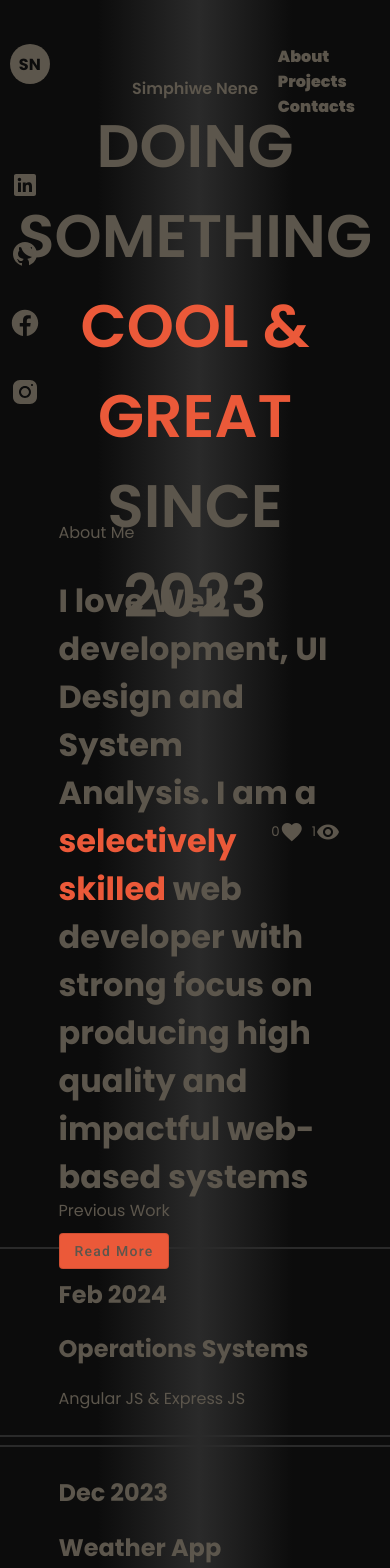
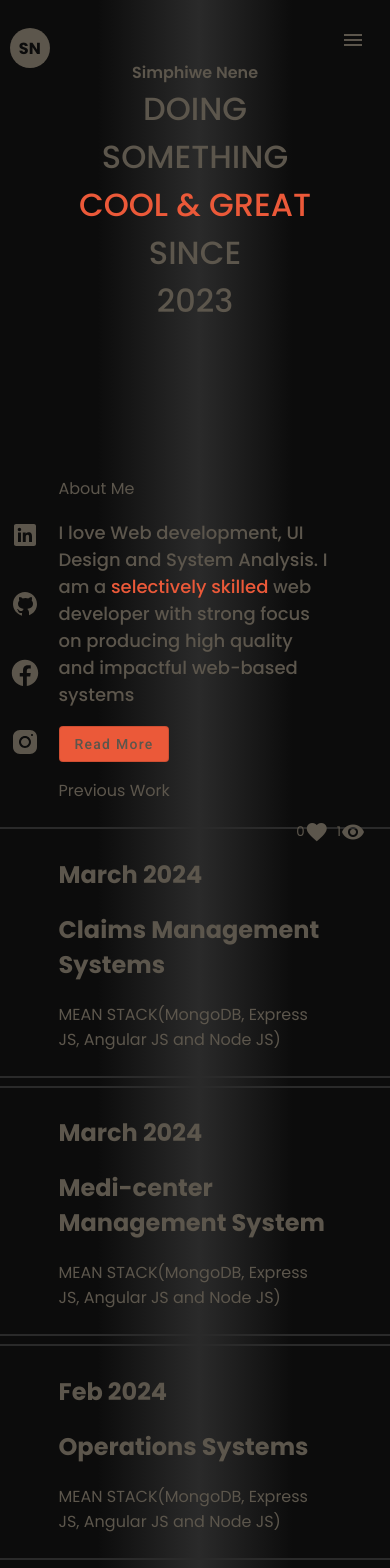
Before and after one commit to Simphiwe20/portfolio-website, an Angular app: page /home in a window 390 px wide. Shown: the top 1568 px of the page. Built offline with nearby package versions, Linux system fonts and the light colour scheme; a web font is replaced by a local one.

Commit message:
added feature

```diff
--- a/src/app/components/about/about.component.scss
+++ b/src/app/components/about/about.component.scss
@@ -75,3 +75,11 @@ mat-slider > input {
     }
 
 }
+
+@media only screen and (max-width: 550px) {
+    .about {
+        font-size: large;
+        font-weight: 500;
+    }
+
+}
--- a/src/app/components/about/about.component.ts
+++ b/src/app/components/about/about.component.ts
@@ -1,4 +1,4 @@
-import { AfterViewInit, Component, EventEmitter, Output } from '@angular/core';
+import { AfterViewInit, Component, EventEmitter, Input, OnChanges, Output, SimpleChanges } from '@angular/core';
 // typical import
 import gsap from "gsap";
 import { Draggable, Flip, MotionPathPlugin, ScrollTrigger } from 'gsap/all';
@@ -12,21 +12,25 @@ gsap.registerPlugin(ScrollTrigger, Draggable, Flip, MotionPathPlugin);
   templateUrl: './about.component.html',
   styleUrls: ['./about.component.scss']
 })
-export class AboutComponent implements AfterViewInit {
+export class AboutComponent implements AfterViewInit, OnChanges {
 
   @Output() isReadMore = new EventEmitter<boolean>()
-
-  isShowMore: boolean = false
-  skills: any[] = [{ name: 'HTML', exp: '6 months', icon: '../../../assets/skills-icons/HTML5.png', per: '80%', value: 80 },
-  { name: 'CSS3', exp: '6 months', icon: '../../../assets/skills-icons/CSS3.png', per: '80%', value: 80 },
-  { name: 'JavaScript', exp: '5 months', icon: '../../../assets/skills-icons/JavaScript.png', per: '70%', value: 70 },
-  { name: 'TypeScript', exp: '3 months', icon: '../../../assets/skills-icons/TypeScript.png', per: '90%', value: 90 },
+  @Input() isShowMore: boolean = false
+  skills: any[] = [{ name: 'HTML', exp: '6 months', icon: '../../../assets/skills-icons/HTML5.png', per: '70%', value: 70 },
+  { name: 'CSS3', exp: '6 months', icon: '../../../assets/skills-icons/CSS3.png', per: '75%', value: 75 },
+  { name: 'JavaScript', exp: '5 months', icon: '../../../assets/skills-icons/JavaScript.png', per: '60%', value: 60 },
+  { name: 'TypeScript', exp: '3 months', icon: '../../../assets/skills-icons/TypeScript.png', per: '65%', value: 65 },
   { name: 'Angular', exp: '3 months', icon: '../../../assets/skills-icons/AngularJS.png', per: '60%', value: 60 },
-  { name: 'Node.js', exp: '1 months', icon: '../../../assets/skills-icons/Node.js.png', per: '40%', value: 40 },
-  { name: 'Express', exp: '1 months', icon: '../../../assets/skills-icons/Express.png', per: '60%', value: 60 },
-  { name: 'Postman', exp: '1 months', icon: '../../../assets/skills-icons/Postman.png', per: '55%', value: 55 },
+  { name: 'Node.js', exp: '2 months', icon: '../../../assets/skills-icons/Node.js.png', per: '40%', value: 40 },
+  { name: 'Express', exp: '2 months', icon: '../../../assets/skills-icons/Express.png', per: '60%', value: 60 },
+  { name: 'Postman', exp: '2 months', icon: '../../../assets/skills-icons/Postman.png', per: '50%', value: 50 },
   { name: 'Python', exp: '1 year', icon: '../../../assets/skills-icons/Python.png', per: '50%', value: 50 },
 ]
+
+
+  ngOnChanges(changes: SimpleChanges): void {
+    this.isShowMore = this.isShowMore
+  }
 
   ngAfterViewInit(): void {
     gsap.from('.about-anime', {
@@ -35,22 +39,14 @@ export class AboutComponent implements AfterViewInit {
       x: -100,
       delay: 0.8,
       stagger: .3,
-      // y: -0,
-      // scale: 50,
       opacity: 0,
-      // rotation: 60,
-      // ease: 'expo.inOut',
       scrollTrigger: '.about-anime'
     })
     gsap.from('.title', {
       duration: 1.5,
       y: 50,
       x: -150,
-      // y: -0,
-      // scale: 50,
       opacity: 0,
-      // rotation: 60,
-      // ease: 'expo.inOut',
       scrollTrigger: '.title'
     })
   }
--- a/src/app/components/contacts/contacts.component.html
+++ b/src/app/components/contacts/contacts.component.html
@@ -1,5 +1,5 @@
-<div #home class="main-container full-height flex column center-center">
-    <div class="width-70 height-95">
+<div #home class="main-container flex column center-center">
+    <div class="width-70 ">
         <p class="">Reach Out</p>
         <form [formGroup]="contactForm" class="flex column gap-1" *ngIf="!isSubmitted">
             <mat-form-field class="example-full-width">
--- a/src/app/components/home/home.component.html
+++ b/src/app/components/home/home.component.html
@@ -1,4 +1,4 @@
-<div #home class="main-container full-height flex column center-center">
+<div #home class="main-container full-height flex gap column center-center">
     <!-- <div class="cursor" id="cursor">
 
     </div> -->
@@ -6,14 +6,19 @@
         <header class=" full-width flex spacebetween ">
             <div>
                 <div class="initials flex center-center">
-                    <h4 class="no-margin" routerLink="/home">SN</h4>
+                    <h4 class="no-margin" (click)="toHome()">SN</h4>
                 </div>
             </div>
             <nav>
                 <div class="fixed">
+                    <div class="menuIcon flex col-start-end" (click)="viewMenu()" id='menuIcon'>
+                        <mat-icon>menu</mat-icon>
+                    </div>
+                    <div class="nav" #menu>
                         <div *ngFor="let menu of menuItems">
                             <p class="menu" (click)="navigate(menu.name)" [class.color-change]="menu.clickedOn"
-                            routerLinkActive="link" [routerLink]="menu.route">{{menu.label}}</p>
+                                routerLinkActive="link">{{menu.label}}</p>
+                        </div>
                     </div>
                 </div>
             </nav>
@@ -23,8 +28,7 @@
                 <div class="icons">
                     <div class="m-b-80 flex column col-start-end gap-2 pic">
                         <a [href]="icon.link" *ngFor="let icon of icons" target="_blank">
-                            <img class="pointer"  [matTooltip]='icon.tooltip'
-                            [src]="icon.iconLink" [alt]="icon.name">
+                            <img class="pointer" [matTooltip]='icon.tooltip' [src]="icon.iconLink" [alt]="icon.name">
                         </a>
 
                     </div>
@@ -44,20 +48,6 @@
             </div>
         </div>
     </div>
-</div>
-<div id="about" class="main-container flex column center-center">
-    <div class="">
-        <app-about (isReadMore)="hideOthers($event)"></app-about>
-    </div>
-</div>
-<div id="projects" class="main-container flex-1 full-width" *ngIf="!isShowMore">
-    <div class="">
-        <app-projects></app-projects>
-    </div>
-</div>
-<div id="contacts" class="main-container flex-1 m-t-70 full-width" *ngIf="!isShowMore">
-    <div class="">
-        <app-contacts></app-contacts>
     <div class="fixed b-r flex gap-05">
         <div class="flex center-center">
             <small>{{likeCount}}</small>
@@ -69,6 +59,14 @@
         </div>
 
     </div>
+</div>
 
+<div id="about" class=" flex column center-center">
+    <app-about [isShowMore]="isShowMore" (isReadMore)="hideOthers($event)"></app-about>
 </div>
+<div id="projects" class="full-width" *ngIf="!isShowMore">
+    <app-projects></app-projects>
 </div>
+<div id="contacts" class=" full-width" *ngIf="!isShowMore">
+    <app-contacts></app-contacts>
+</div>
--- a/src/app/components/home/home.component.scss
+++ b/src/app/components/home/home.component.scss
@@ -9,7 +9,7 @@ p {
 }
 
 h2 {
-    text-transform:uppercase ;
+    text-transform: uppercase;
 }
 
 header p {
@@ -22,6 +22,9 @@ header p {
 
 .no-margin {
     margin: 0;
+}
+.container {
+    height: 100%;
 }
 
 .main-container {
@@ -37,6 +40,7 @@ header p {
     color: #0c0c0c;
     position: fixed;
     z-index: 1000;
+
     &:hover {
         cursor: pointer;
     }
@@ -51,23 +55,30 @@ section {
 
 nav {
     z-index: 100;
+
     span {
-    display: none;
-}
+        display: none;
+    }
 }
 
-.menu{
-        font-weight: 700;
-        cursor: pointer;
-        font-weight: 900;
-    }
+.menu {
+    font-weight: 700;
+    cursor: pointer;
+    font-weight: 900;
+}
 
 .icon {
     height: 90%;
+    display: block !important;
+
     img {
         height: 40px;
         width: 40px;
     }
+}
+
+#about {
+    margin-top: 80px;
 }
 
 
@@ -92,7 +103,7 @@ nav {
 
 .fixed {
     position: fixed;
-    right: 35px
+    right: 25px
 }
 
 .relative {
@@ -104,10 +115,6 @@ nav {
     bottom: 0px;
     z-index: 100;
 }
-
-// .link {
-//     color: $bg-color;
-// }
 
 .color-change {
     color: $hover-color;
@@ -121,15 +128,11 @@ nav {
 
 .b-r {
     bottom: 0;
-    right: 50px;
+    right: 25px;
 }
 
 .margin-l {
     margin-left: 20px;
-}
-
-#contacts {
-    margin-top: 300px;
 }
 
 img {
@@ -137,15 +140,41 @@ img {
     height: 30px;
 }
 
+.menuIcon {
+    display: none;
 
-@media only screen and (max-width: 750px) {
+    &:hover {
+        cursor: pointer;
+        color: $hover-color;
+    }
+}
+
+
+// @media only screen and (max-width: 750px) {
+//     h2 {
+//         font-size: larger;
+//     }
+
+// }
+
+@media only screen and (max-width: 550px) {
     .main-container {
-        height: 70% !important;
+        height: 45% !important;
     }
 
-    .icons {
-        position: fixed;
-        bottom: 350px;
+    .welcome {
+        h1 {
+            font-size: xx-large;
+            font-weight: 500;
+        }
+    }
+
+    .menuIcon {
+        display: flex;
+    }
+
+    .nav {
+        display: none;
     }
 
 }
--- a/src/app/components/home/home.component.ts
+++ b/src/app/components/home/home.component.ts
@@ -16,19 +16,21 @@ gsap.registerPlugin(ScrollTrigger, Draggable, Flip, MotionPathPlugin);
 export class HomeComponent implements OnInit, AfterViewInit {
 
   viewCount: number = 0
-  likeCount: number =0
+  likeCount: number = 0
 
   @ViewChild('home', { static: true }) home!: ElementRef<HTMLDivElement>
-  // @ViewChild('cursor') cursor!: ElementRef
+  @ViewChild('menuIcon') menuIcon!: ElementRef
+  @ViewChild('menu') menu!: ElementRef
+
   cursor: any;
   menuItems: any = [
-    {name: 'about', label: 'About', route: '/home/about', clickedOn: false},
-    {name: 'projects', label: 'Projects', route: '/home/projects', clickedOn: false},
-    {name: 'contacts', label: 'Contacts', route: '/home/contacts', clickedOn: false},
+    { name: 'about', label: 'About', route: '/home/about', clickedOn: false },
+    { name: 'projects', label: 'Projects', route: '/home/projects', clickedOn: false },
+    { name: 'contacts', label: 'Contacts', route: '/home/contacts', clickedOn: false },
   ]
   section: any;
-  icons: any[] = [{name: 'LinkedIn icon', iconLink: '../../../assets/linkedin.svg', tooltip: 'Check my linkedIn account', link: 'https://www.linkedin.com/in/simphiwe-gift-nene-2460151a2/'}, {name: 'Github icon', iconLink: '../../../assets/github.svg', tooltip: 'Check my github account', link: 'https://github.com/Simphiwe20'},
-                  {name: 'Facebook icon', iconLink: '../../../assets/facebook.svg', tooltip: 'Check my favenook account', link: 'https://www.facebook.com/mbhele.dlamini/'}, {name: 'Instagram icon', iconLink: '../../../assets/instagram.svg', tooltip: 'Check my instagram account', link: 'https://www.linkedin.com/in/simphiwe-gift-nene-2460151a2/'}];
+  icons: any[] = [{ name: 'LinkedIn icon', iconLink: '../../../assets/linkedin.svg', tooltip: 'Check my linkedIn account', link: 'https://www.linkedin.com/in/simphiwe-gift-nene-2460151a2/' }, { name: 'Github icon', iconLink: '../../../assets/github.svg', tooltip: 'Check my github account', link: 'https://github.com/Simphiwe20' },
+  { name: 'Facebook icon', iconLink: '../../../assets/facebook.svg', tooltip: 'Check my favenook account', link: 'https://www.facebook.com/mbhele.dlamini/' }, { name: 'Instagram icon', iconLink: '../../../assets/instagram.svg', tooltip: 'Check my instagram account', link: 'https://www.linkedin.com/in/simphiwe-gift-nene-2460151a2/' }];
   Isnavigated: boolean = false
   isShowMore: boolean = false
 
@@ -39,11 +41,13 @@ export class HomeComponent implements OnInit, AfterViewInit {
   ngOnInit(): void {
     this.listenToRoute()
     this.cursor = document.querySelector('#cursor')
+
   }
 
   ngAfterViewInit() {
     this.landing()
     this.section = document.querySelector('section')
+    console.log(this.menu.nativeElement.style.display === "")
   }
 
   navigate(fragment: any): void {
@@ -54,10 +58,10 @@ export class HomeComponent implements OnInit, AfterViewInit {
   listenToRoute(): void {
     this.router.events.subscribe(event => {
       console.log(event)
-      if(event instanceof NavigationEnd) {
+      if (event instanceof NavigationEnd) {
         this.menuItems.forEach((menu: any) => {
           menu['clickedOn'] = false
-          if(event.url.includes(menu.name)) {
+          if (event.url.includes(menu.name)) {
             this.Isnavigated = true
             menu['clickedOn'] = true
 
@@ -66,6 +70,22 @@ export class HomeComponent implements OnInit, AfterViewInit {
       }
     })
     console.log(this.Isnavigated)
+  }
+
+  toHome() {
+    this.router.navigate(['/home'])
+    this.isShowMore = false
+  }
+
+  viewMenu() {
+    if(this.menu.nativeElement.style.display === 'block') {
+      this.menu.nativeElement.style.display = 'none'
+    }else if(this.menu.nativeElement.style.display === 'none') {
+      this.menu.nativeElement.style.display = 'block'
+    }else {
+      this.menu.nativeElement.style.display = 'block'
+    }
+    console.log(this.menu.nativeElement.style.display)
   }
 
   countLike(): void {
--- a/src/app/components/projects/projects.component.ts
+++ b/src/app/components/projects/projects.component.ts
@@ -12,14 +12,16 @@ gsap.registerPlugin(ScrollTrigger, Draggable, Flip, MotionPathPlugin);
   templateUrl: './projects.component.html',
   styleUrls: ['./projects.component.scss']
 })
-export class ProjectsComponent implements AfterViewInit{
+export class ProjectsComponent implements AfterViewInit {
 
   projects: any[] = [
-  {name: 'Operations Systems', year: 'Feb 2024', technologies: 'Angular JS & Express JS', link: 'https://github.com/Simphiwe20/operations-system.git'},
-  {name: 'Weather App', year: 'Dec 2023', technologies:'HTML, CSS & JS', link: 'https://github.com/Simphiwe20/operations-system.git'},
-  {name: 'Basic Calculator', year: 'Nov 2023', technologies: 'HTML, CSS, JS', link: 'https://github.com/Simphiwe20/operations-system.git'},
-  {name: 'Web-based portfolio', year: 'Nov 2023', technologies: 'HTML, CSS', link: 'https://github.com/Simphiwe20/operations-system.git'}
-]
+
+    { name: 'Claims Management Systems', year: 'March 2024', technologies: 'MEAN STACK(MongoDB, Express JS, Angular JS and Node JS)', link: 'https://github.com/Simphiwe20/cms.git' },
+    { name: 'Medi-center Management System', year: 'March 2024', technologies: 'MEAN STACK(MongoDB, Express JS, Angular JS and Node JS)', link: 'https://github.com/Simphiwe20/medical-center-systems.git' },
+    { name: 'Operations Systems', year: 'Feb 2024', technologies: 'MEAN STACK(MongoDB, Express JS, Angular JS and Node JS)', link: 'https://github.com/Simphiwe20/operations-system.git' },
+    { name: 'Weather App', year: 'Dec 2023', technologies: 'HTML, CSS & JS', link: 'https://github.com/Simphiwe20/My-Weather-App.git' },
+    { name: 'Basic Calculator', year: 'Nov 2023', technologies: 'HTML, CSS, JS', link: 'https://github.com/Simphiwe20/operations-system.git' },
+  ]
   cursor: any
 
   ngAfterViewInit() {
```
Also changed, not shown: src/styles.scss (+0 -16 lines). Lines whose indentation alone changed are shown as unchanged.
